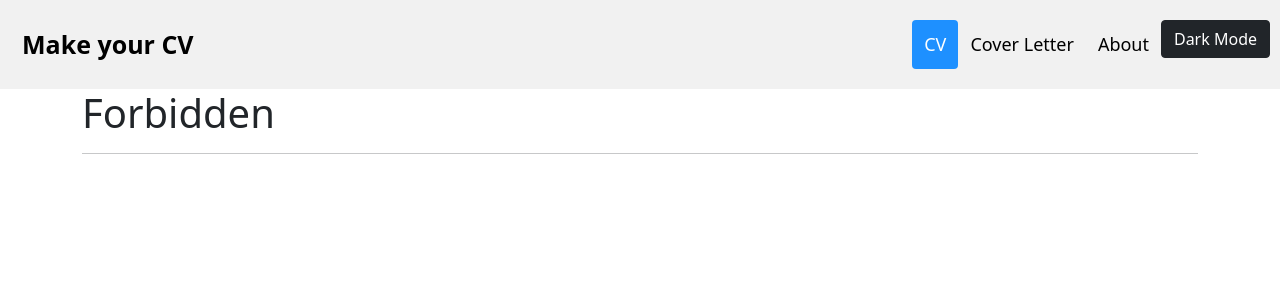
After one commit to elvirmisini/Flask_app, a Flask app: template templates/403.html in a window 1280 px wide. The commit adds this page. Shown: the top 300 px of the page. Run offline with Flask 2, Linux system fonts and the light colour scheme; the template is opened without the code that fills it, so the values that code supplies are empty.

Commit message:
Error handlers, font size

```diff
--- a/main.py
+++ b/main.py
@@ -1,5 +1,6 @@
 from flask import Flask, redirect, url_for, render_template, request, jsonify, app, make_response
 import json
+
 import pdfkit as pdf
 from pages import Page
 import os
@@ -42,5 +43,19 @@ def pdf_coverLetter_template():
 
     return Page.pdf_coverLetter_template()
 
+@app.errorhandler(403)
+def forbidden(e):
+    app.logger.error(f"Forbidden acess:{e},route:{request.url}")
+    return render_template("403.html")
+
+@app.errorhandler(404)
+def not_found(e):
+    return render_template("404.html")
+
+@app.errorhandler(500)
+def server_error(e):
+    app.logger.error(f"Server error:{e},route:{request.url}")
+    return render_template("500.html")
+
 if __name__ == '__main__':
     app.run(debug=True)
--- /dev/null
+++ b/templates/403.html
@@ -0,0 +1,78 @@
+<!DOCTYPE html>
+<html lang="en">
+<head>
+ <meta name="viewport" content="width=device-width, initial-scale=1">
+<link href="https://cdn.jsdelivr.net/npm/bootstrap@5.1.3/dist/css/bootstrap.min.css" rel="stylesheet" integrity="sha384-1BmE4kWBq78iYhFldvKuhfTAU6auU8tT94WrHftjDbrCEXSU1oBoqyl2QvZ6jIW3" crossorigin="anonymous">
+    <title>Title</title>
+    <style>
+    .header {
+  overflow: hidden;
+  background-color: #f1f1f1;
+  padding: 20px 10px;
+}
+
+.header a {
+  float: left;
+  color: black;
+  text-align: center;
+  padding: 12px;
+  text-decoration: none;
+  font-size: 18px;
+  line-height: 25px;
+  border-radius: 4px;
+}
+
+.header a.logo {
+  font-size: 25px;
+  font-weight: bold;
+}
+
+.header a:hover {
+  background-color: #ddd;
+  color: black;
+}
+
+.header a.active {
+  background-color: dodgerblue;
+  color: white;
+}
+
+.header-right {
+  float: right;
+}
+         .dark-mode {
+  background-color: #282C34;
+  color: white;
+}
+    </style>
+</head>
+<body>
+<div class="header">
+  <a href="#default" class="logo">Make your CV</a>
+  <div class="header-right">
+    <a class="active" href="/second">CV</a>
+    <a href="/third">Cover Letter</a>
+    <a href="/about">About</a>
+       <button class="btn btn-dark" onclick="myFunction()">Dark Mode</button>
+
+      <script>
+        function myFunction() {
+           var element = document.body;
+           element.classList.toggle("dark-mode");
+        }
+        </script>
+  </div>
+</div>
+<div class="container">
+    <div class="row">
+        <div class="col">
+            <h1>Forbidden</h1>
+            <hr>
+
+        </div>
+    </div>
+
+</div>
+
+</body>
+</html>
```
Also changed, not shown: templates/404.html (added, +78 -0 lines), templates/500.html (added, +78 -0 lines), templates/pdf_coverLetter_template.html (+6 -3 lines), templates/second.html (+15 -15 lines).
